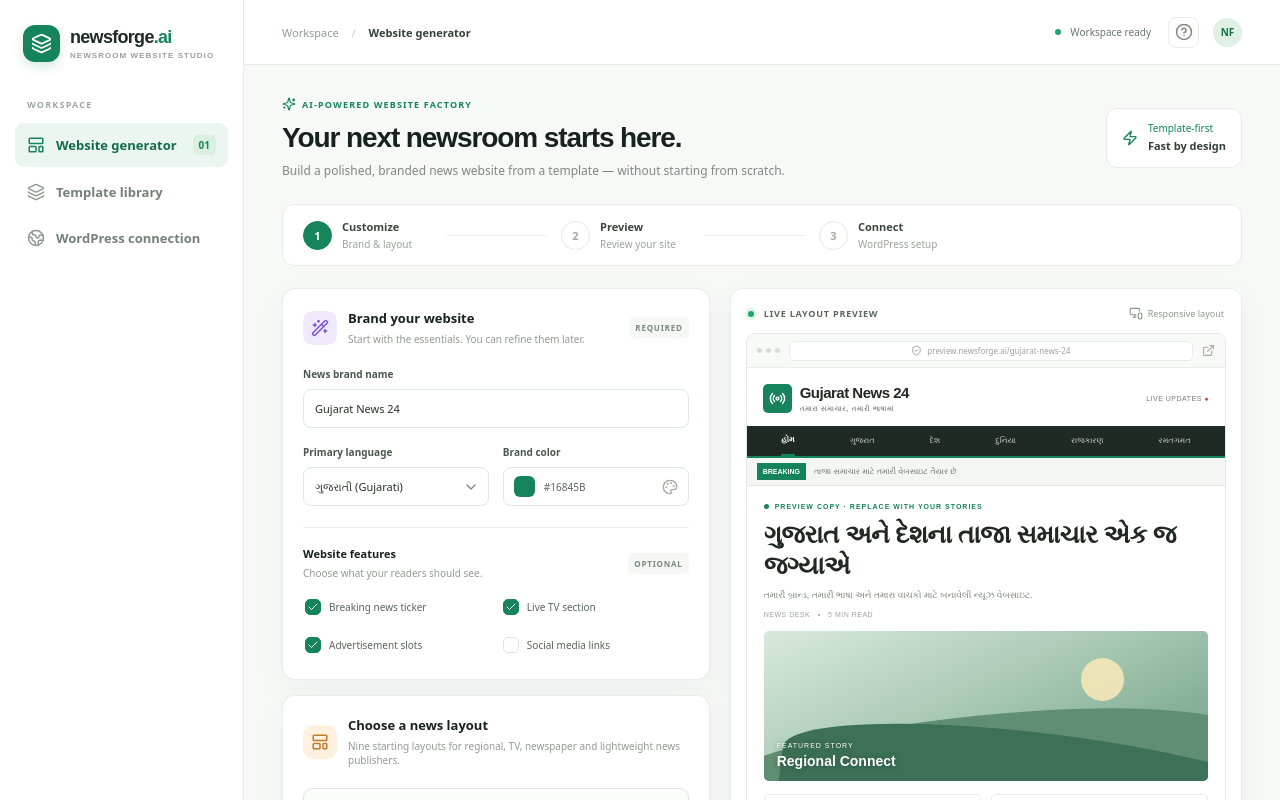
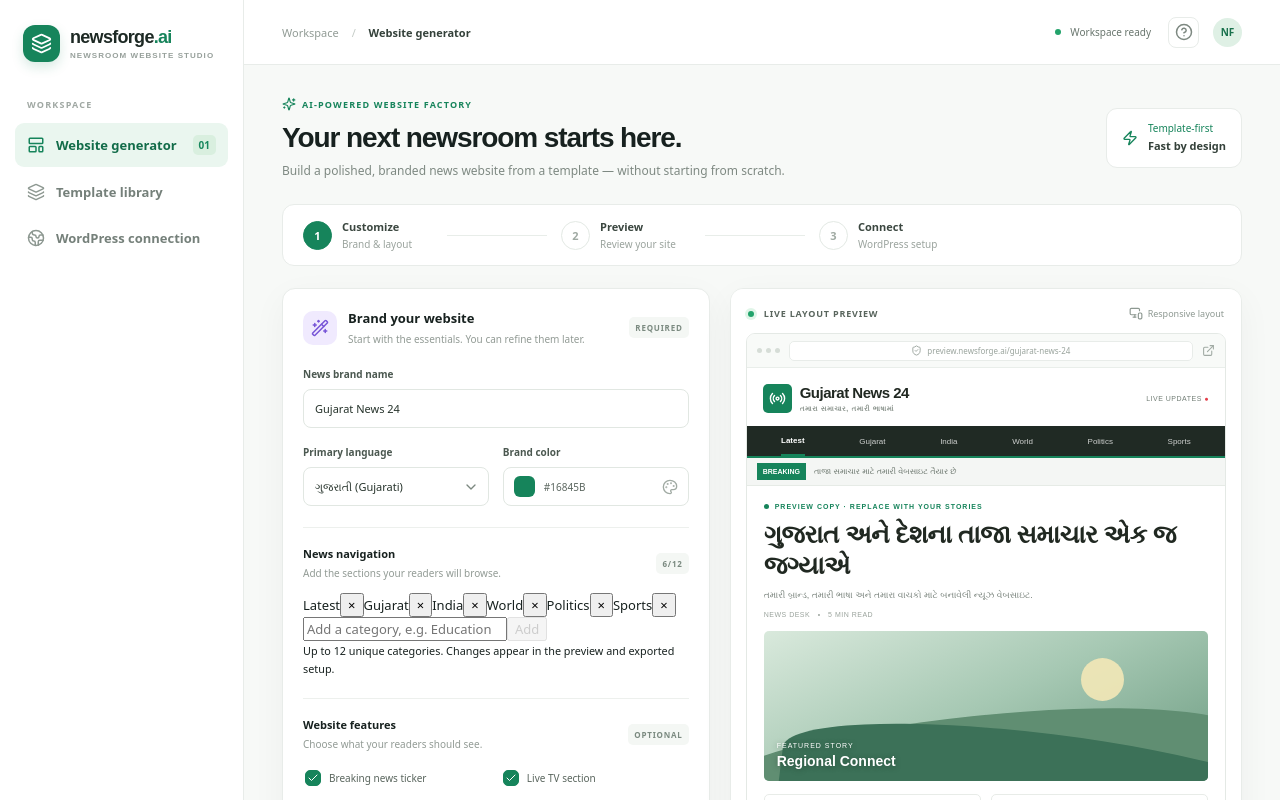
Before and after one commit to ShauryaJoshi1122/newsforge-ai, a Next.js app: page /studio in a window 1280 px wide. Shown: the top 800 px of the page. Built offline with nearby package versions, Linux system fonts and the light colour scheme.

Commit message:
Add editable news navigation categories to studio

```diff
--- a/app/studio/page.tsx
+++ b/app/studio/page.tsx
@@ -14,6 +14,8 @@
   const [templateQuery,setTemplateQuery] = useState("");
   const [primaryColor,setPrimaryColor] = useState("#16845b");
   const [enabled,setEnabled] = useState<string[]>(["breaking-ticker","live-tv","ad-slots"]);
+  const [categories,setCategories] = useState<string[]>(["Latest","Gujarat","India","World","Politics","Sports"]);
+  const [categoryDraft,setCategoryDraft] = useState("");
   const [config,setConfig] = useState<Config|null>(null);
   const [generating,setGenerating] = useState(false);
   const [notice,setNotice] = useState("");
@@ -28,10 +30,15 @@
   const selected = useMemo(()=>templates.find(t=>t.id===templateId) ?? templates[0],[templateId]);
   const visibleTemplates = useMemo(()=>templates.filter(t=>`${t.name} ${t.category} ${t.tags.join(" ")}`.toLowerCase().includes(templateQuery.trim().toLowerCase())),[templateQuery]);
 
+  function addCategory() {
+    const next = categoryDraft.trim().replace(/\\s+/g, " ").slice(0, 24);
+    if (!next || categories.some(item => item.toLowerCase() === next.toLowerCase()) || categories.length >= 12) return;
+    setCategories(old => [...old, next]); setCategoryDraft("");
+  }
   async function generate() {
     setGenerating(true); setError(""); setNotice("");
     try {
-      const response = await fetch("/api/generate",{method:"POST",headers:{"Content-Type":"application/json"},body:JSON.stringify({siteName,language,templateId,primaryColor,features:enabled})});
+      const response = await fetch("/api/generate",{method:"POST",headers:{"Content-Type":"application/json"},body:JSON.stringify({siteName,language,templateId,primaryColor,features:enabled,categories})});
       const data = await response.json().catch(() => ({}));
       if (!response.ok) throw new Error(data.error || "Could not generate configuration.");
       setConfig(data.config); setNotice("Your website configuration is ready. Preview it, then export the setup file.");
@@ -105,6 +112,9 @@
               <label className="field-label" htmlFor="siteName">News brand name</label><input id="siteName" className="text-input" maxLength={80} value={siteName} onChange={e=>setSiteName(e.target.value)} placeholder="e.g. Gujarat News 24"/>
               <div className="two-fields"><div><label className="field-label" htmlFor="language">Primary language</label><div className="select-wrap"><select id="language" value={language} onChange={e=>setLanguage(e.target.value)}><option value="gu">ગુજરાતી (Gujarati)</option><option value="hi">हिन्दी (Hindi)</option><option value="en">English</option></select><ChevronDown size={16}/></div></div><div><label className="field-label" htmlFor="color">Brand color</label><div className="color-field"><input id="color" type="color" value={primaryColor} onChange={e=>setPrimaryColor(e.target.value)}/><span>{primaryColor.toUpperCase()}</span><Palette size={16}/></div></div></div>
               <div className="divider"/>
+              <div className="subheading"><div><h3>News navigation</h3><p>Add the sections your readers will browse.</p></div><span className="optional">{categories.length}/12</span></div>
+              <div className="category-editor"><div className="category-chips">{categories.map(category=><span className="category-chip" key={category}>{category}<button type="button" aria-label={"Remove "+category} onClick={()=>setCategories(old=>old.filter(item=>item!==category))}>×</button></span>)}</div><div className="category-add"><input aria-label="New news category" value={categoryDraft} maxLength={24} onChange={e=>setCategoryDraft(e.target.value)} onKeyDown={e=>{if(e.key==="Enter"){e.preventDefault();addCategory();}}} placeholder="Add a category, e.g. Education"/><button type="button" onClick={addCategory} disabled={!categoryDraft.trim()||categories.length>=12||categories.some(item=>item.toLowerCase()===categoryDraft.trim().toLowerCase())}>Add</button></div><small>Up to 12 unique categories. Changes appear in the preview and exported setup.</small></div>
+              <div className="divider"/>
               <div className="subheading"><div><h3>Website features</h3><p>Choose what your readers should see.</p></div><span className="optional">OPTIONAL</span></div>
               <div className="feature-list">{features.map(f=><label key={f.id} className="feature-option"><input type="checkbox" checked={enabled.includes(f.id)} onChange={e=>setEnabled(old=>e.target.checked?[...old,f.id]:old.filter(x=>x!==f.id))}/><span className="custom-check"><Check size={12}/></span><span>{f.label}</span></label>)}</div>
             </section>
@@ -121,7 +131,7 @@
             <div className="browser-frame"><div className="browser-top"><div className="traffic"><i/><i/><i/></div><div className="browser-address"><ShieldCheck size={11}/> preview.newsforge.ai/{siteName.toLowerCase().replace(/[^a-z0-9]+/g,"-").replace(/^-|-$/g,"")||"your-news"}</div><ExternalLink size={13}/></div>
               <div className={"site-preview template-"+selected.style} style={{"--accent":primaryColor} as React.CSSProperties}>
                 <div className="preview-masthead"><div className="preview-logo"><span className="preview-logo-mark"><Radio size={17}/></span><span>{siteName||"Your News Brand"}<small>{language==="gu"?"તમારા સમાચાર, તમારી ભાષામાં":language==="hi"?"आपकी खबर, आपकी आवाज़":"YOUR NEWS. YOUR VOICE."}</small></span></div><div className="preview-date">LIVE UPDATES <span>●</span></div></div>
-                <nav className="preview-nav">{(language==="gu"?["હોમ","ગુજરાત","દેશ","દુનિયા","રાજકારણ","રમતગમત"]:language==="hi"?["होम","राज्य","देश","दुनिया","राजनीति","खेल"]:["Home","Local","India","World","Politics","Sports"]).map((x,i)=><span key={x} className={i===0?"nav-active":""}>{x}</span>)}</nav>
+                <nav className="preview-nav">{categories.slice(0, 6).map((x,i)=><span key={x} className={i===0?"nav-active":""}>{x}</span>)}</nav>
                 {enabled.includes("breaking-ticker")&&<div className="ticker"><b>BREAKING</b><span>{language==="gu"?"તાજા સમાચાર માટે તમારી વેબસાઇટ તૈયાર છે":language==="hi"?"ताज़ा खबरों के लिए आपकी वेबसाइट तैयार है":"Your breaking news ticker will appear here"}</span></div>}
                 <div className="preview-body"><div className="preview-kicker"><span/> PREVIEW COPY · REPLACE WITH YOUR STORIES</div><div className="preview-headline">{language==="gu"?"ગુજરાત અને દેશના તાજા સમાચાર એક જ જગ્યાએ":language==="hi"?"देश और दुनिया की ताज़ा खबरें, एक ही जगह":"The latest stories that matter to your community"}</div><p className="preview-description">{language==="gu"?"તમારી બ્રાન્ડ, તમારી ભાષા અને તમારા વાચકો માટે બનાવેલી ન્યૂઝ વેબસાઇટ.":language==="hi"?"आपके ब्रांड और पाठकों के लिए बनाई गई आधुनिक न्यूज़ वेबसाइट।":"A modern news experience designed around your brand and your readers."}</p><div className="preview-meta">NEWS DESK <span>•</span> 5 MIN READ</div><div className="preview-image"><div className="image-sun"/><div className="image-hill hill-one"/><div className="image-hill hill-two"/><div className="image-caption"><span>FEATURED STORY</span><b>{selected.name}</b></div></div><div className="preview-cards"><div><span>LOCAL NEWS</span><b>Stories from your region</b></div><div><span>TOP STORIES</span><b>What readers need to know</b></div></div></div>
                 {enabled.includes("live-tv")&&<div className="live-strip"><Radio size={13}/> LIVE TV SECTION <span>Connect your stream in WordPress</span></div>}{enabled.includes("ad-slots")&&<div className="ad-slot-preview">ADVERTISEMENT SLOT <span>Ad provider not connected</span></div>}{enabled.includes("social-links")&&<div className="social-preview"><b>FOLLOW OUR NEWSROOM</b><span>Facebook</span><span>YouTube</span><span>Instagram</span><small>Add your real profile URLs in WordPress</small></div>}
```
